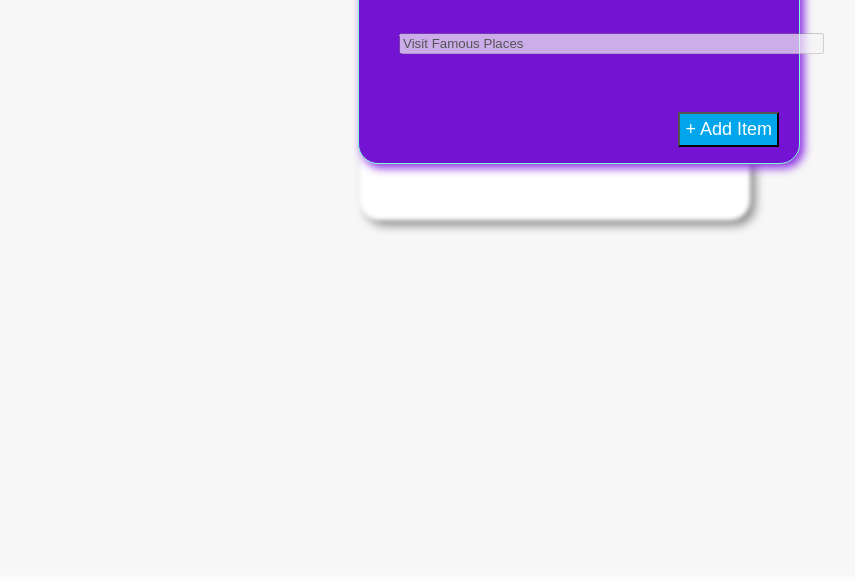
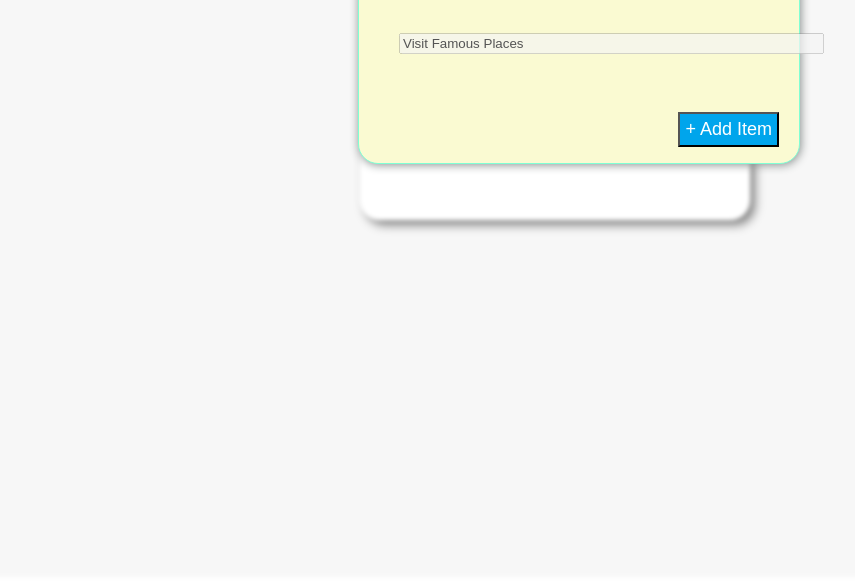
Before and after one commit to mukeshnagila/projectCSS1, a plain HTML site: page index4.html in a window 1280 px wide. Shown: the part 278-863 px from the top of the page, without its empty margins (154-1009 px from the left). Drawn offline with Linux system fonts and the light colour scheme.

Commit message:
CSSproject2

```diff
--- a/style.css
+++ b/style.css
@@ -195,13 +195,13 @@ h4{
 .I4item{
     border:1px solid aquamarine;
     color: #404040;
-    box-shadow: 4px 4px 10px blueviolet;
+    box-shadow: 1px 1px 10px rgb(137, 143, 142);
     text-align: left;
     font-size: 25px;
     padding: 20px;
     width: 400px;
     height: 200px;
-    background-color: rgb(117, 19, 210);
+    background-color: lightgoldenrodyellow;
     border-radius: 20px;
     position: absolute;
     left: 40%;
```
Also changed, not shown: index2.html (+1 -1 lines).
